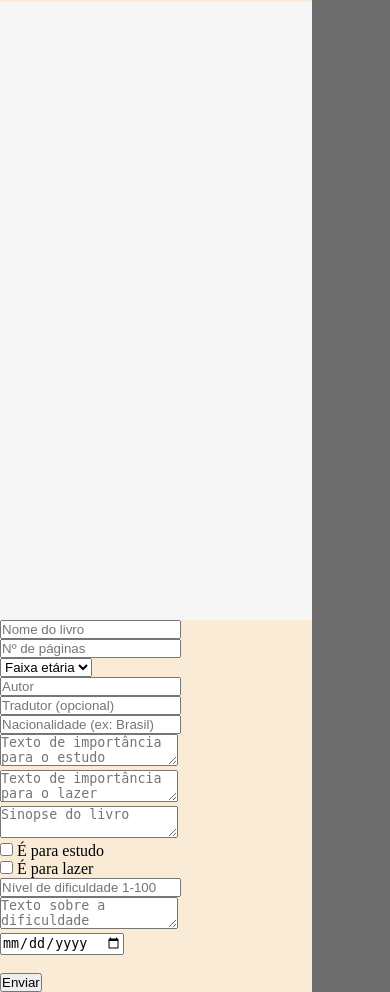
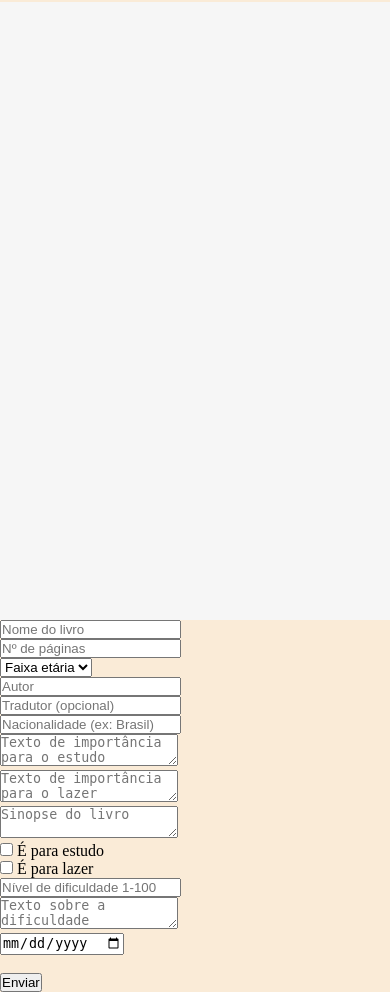
Before and after one commit to homem-aranha2099/clube7, a PHP site: page / in a window 390 px wide. Run offline with PHP 8.4, Linux system fonts and the light colour scheme.

Commit message:
Add files via upload

```diff
--- a/addlivro.css
+++ b/addlivro.css
@@ -35,7 +35,7 @@ form{
 
 @media (max-width: 768px){
     form{
-        width: 80vw;
+        width: 100vw;
         display: block;
         margin: 0vh 0vh 0vh 0vh;
         align-items: center;
```
